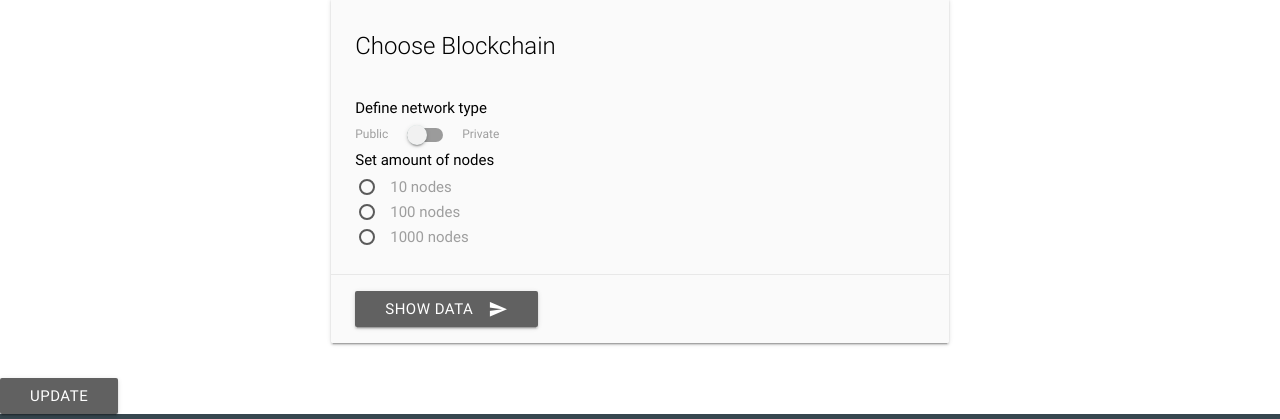
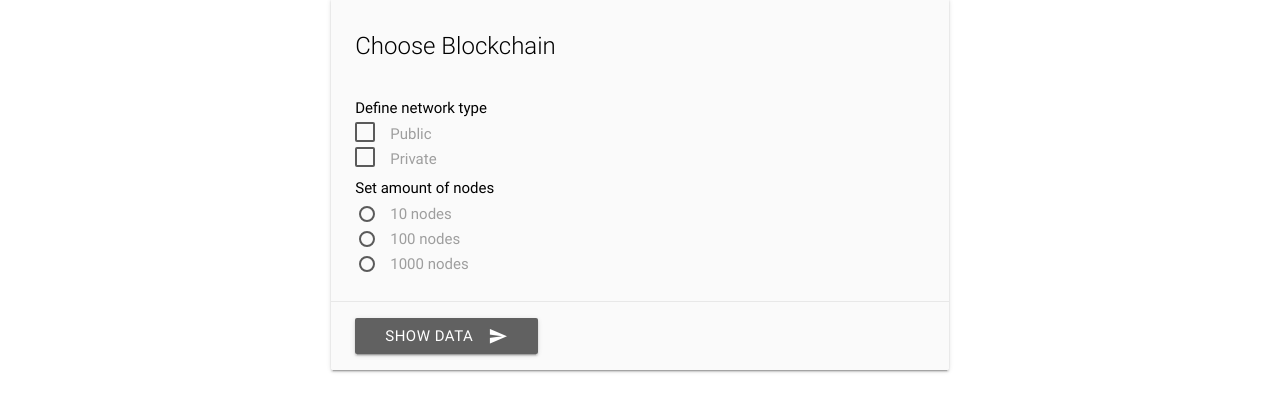
Before and after one commit to BPChain/angular-frontend, an Angular app: page / in a window 1280 px wide. Shown: the part 381-800 px from the top of the page. Built offline with nearby package versions, Linux system fonts and the light colour scheme; no server answers; what ng2-charts would draw is missing.

Commit message:
Change switch to checkboxes and add table for public/private data

```diff
--- a/src/app/dashboard/metric/metric.component.html
+++ b/src/app/dashboard/metric/metric.component.html
@@ -1,3 +1,4 @@
+<!--
 <div>
   <div *ngIf="!currentCheck">
     <div class="card grey lighten-5">
@@ -21,5 +22,45 @@
           </div>
     </div>
   </div>
+</div>
+-->
 
-</div>
+<div class="container">
+    <div class="row">
+    <div class="col s8 offset-s2">
+      <table class="bordered highlight">
+          <thead>
+            <tr>
+                <th></th>
+                <th>Public</th>
+                <th>Private</th>
+            </tr>
+          </thead>
+          <tbody>
+            <tr>
+              <td><b>Average HashRate</b></td>
+              <td>{{publicStats?.hashRate}} GH/s</td>
+              <td>{{privateStats?.avgHashrate}} GH/s</td>
+            </tr>
+            <tr>
+                <td><b>Average Block Time</b></td>
+                <td>{{publicStats?.averageBlockTime}}</td>
+                <td>{{privateStats?.avgDifficulty}}</td>
+              </tr>
+            <tr>
+              <td><b>Number of miners</b></td>
+              <td>{{publicStats?.activeMiners}}</td>
+              <td>{{privateStats?.numberOfMiners}}</td>
+            </tr>
+            <tr>
+              <td><b>Number of workers</b></td>
+              <td>{{publicStats?.activeWorkers}}</td>
+              <td>{{privateStats?.numberOfHosts}}</td>
+            </tr>
+          </tbody>
+        </table>
+      </div>
+    </div>
+  </div>
+  <br>
+  <div class="divider"></div>
--- a/src/app/form/form.component.html
+++ b/src/app/form/form.component.html
@@ -5,14 +5,16 @@
             <h6 class="card-title">Choose Blockchain</h6>
             <br>
             <h6 class="">Define network type</h6>
-            <div class="switch">
-                <label>
-                  Public
-                  <input type="checkbox" [checked]="check" (change)="check = !check">
-                  <span class="lever"></span>
-                  Private
-                </label>
-            </div>
+            <form action="#">
+                <p>
+                  <input type="checkbox" class="filled-in" id="test5" />
+                  <label for="test5">Public</label>
+                </p>
+                <p>
+                  <input type="checkbox" class="filled-in" id="test6" />
+                  <label for="test6">Private</label>
+                </p>
+              </form>
             <h6 class="">Set amount of nodes</h6>
             <p>
               <input name="group2" type="radio" id="test3" />
@@ -36,3 +38,5 @@
         </div>
       </div>
     </div>
+    <br>
+    <div class="divider"></div>
```
